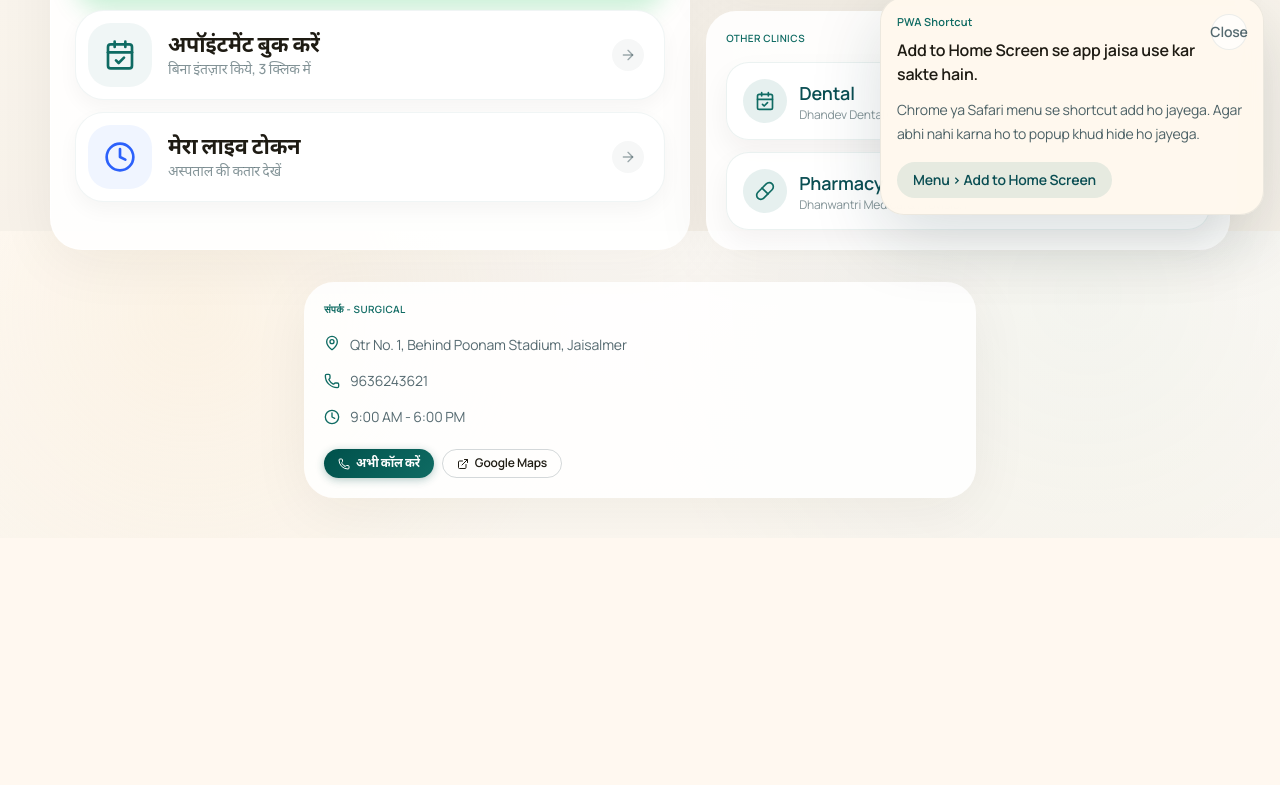
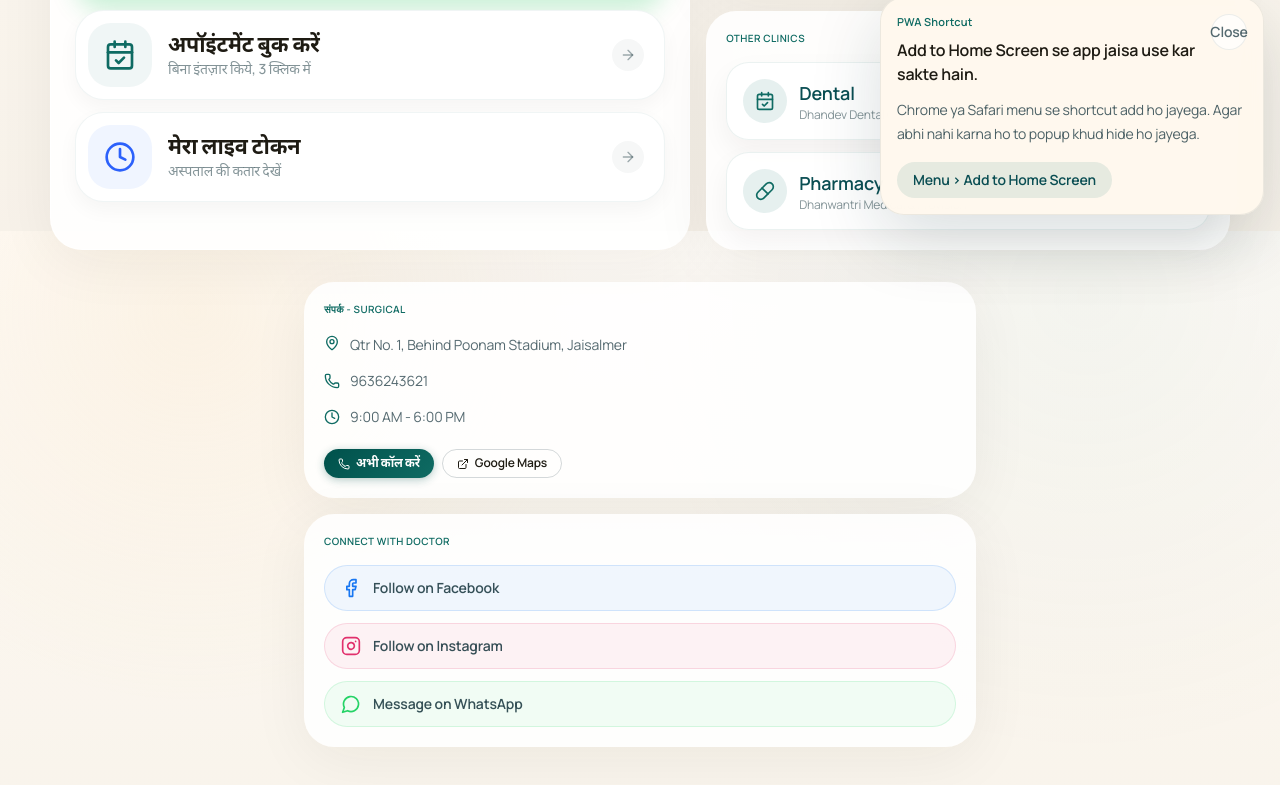
Before and after one commit to kuldeeppanwar02/DrSrpanwar, a Next.js app: page / in a window 1280 px wide. Shown: the part 569-1354 px from the top of the page. Before the commit the page ends 1107 px from the top, so only its background shows below. Built offline with nearby package versions, Linux system fonts and the light colour scheme; no server answers.

Commit message:
feat(ui): add premium glassmorphism social connect card with direct links

```diff
--- a/src/app/page.tsx
+++ b/src/app/page.tsx
@@ -18,6 +18,9 @@ import {
   ShieldCheck,
   Stethoscope,
   Ticket,
+  Facebook,
+  Instagram,
+  MessageCircle,
   type LucideIcon,
 } from "lucide-react";
 import { CLINICS, buildClinicHref } from "@/features/clinic/catalog";
@@ -180,7 +183,7 @@ export default function HomePage() {
 
       {!isLoggedIn && (
         <section className="section-shell pb-10">
-          <div className="flex justify-center">
+          <div className="flex flex-col items-center gap-4">
             <div className="card-elevated rounded-[1.9rem] p-5 w-full max-w-2xl">
               <p className="label-type text-[var(--accent)]">
                 {t("home", "contact")} - {activeClinic.shortName}
@@ -222,6 +225,46 @@ export default function HomePage() {
                 )}
               </div>
             </div>
+
+            {/* Premium Connect Card */}
+            {activeClinic.id === "surgery" && (
+              <div className="card-elevated rounded-[1.9rem] p-5 w-full max-w-2xl bg-[rgba(255,255,255,0.95)]">
+                <p className="label-type text-[var(--accent)] mb-4">
+                  Connect with Doctor
+                </p>
+                <div className="flex flex-col gap-3">
+                  <a
+                    href="https://www.facebook.com/profile.php?id=100083774958056"
+                    target="_blank"
+                    rel="noopener noreferrer"
+                    className="flex items-center gap-3 rounded-xl px-4 py-3 bg-[rgba(24,119,242,0.06)] hover:bg-[rgba(24,119,242,0.12)] border border-[rgba(24,119,242,0.15)] transition-colors"
+                  >
+                    <Facebook className="h-5 w-5 text-[#1877F2]" />
+                    <span className="font-semibold text-[rgba(19,49,58,0.85)] text-sm">Follow on Facebook</span>
+                  </a>
+
+                  <a
+                    href="https://www.instagram.com/desert_boyjsm?igsh=aWdsYnI1b2J1dGww"
+                    target="_blank"
+                    rel="noopener noreferrer"
+                    className="flex items-center gap-3 rounded-xl px-4 py-3 bg-[rgba(225,48,108,0.06)] hover:bg-[rgba(225,48,108,0.12)] border border-[rgba(225,48,108,0.15)] transition-colors"
+                  >
+                    <Instagram className="h-5 w-5 text-[#E1306C]" />
+                    <span className="font-semibold text-[rgba(19,49,58,0.85)] text-sm">Follow on Instagram</span>
+                  </a>
+
+                  <a
+                    href="https://wa.me/919636243621?text=Hello%20Dr.%20SattaRam%20Panwar"
+                    target="_blank"
+                    rel="noopener noreferrer"
+                    className="flex items-center gap-3 rounded-xl px-4 py-3 bg-[rgba(37,211,102,0.06)] hover:bg-[rgba(37,211,102,0.12)] border border-[rgba(37,211,102,0.15)] transition-colors"
+                  >
+                    <MessageCircle className="h-5 w-5 text-[#25D366]" />
+                    <span className="font-semibold text-[rgba(19,49,58,0.85)] text-sm">Message on WhatsApp</span>
+                  </a>
+                </div>
+              </div>
+            )}
           </div>
         </section>
       )}
```
